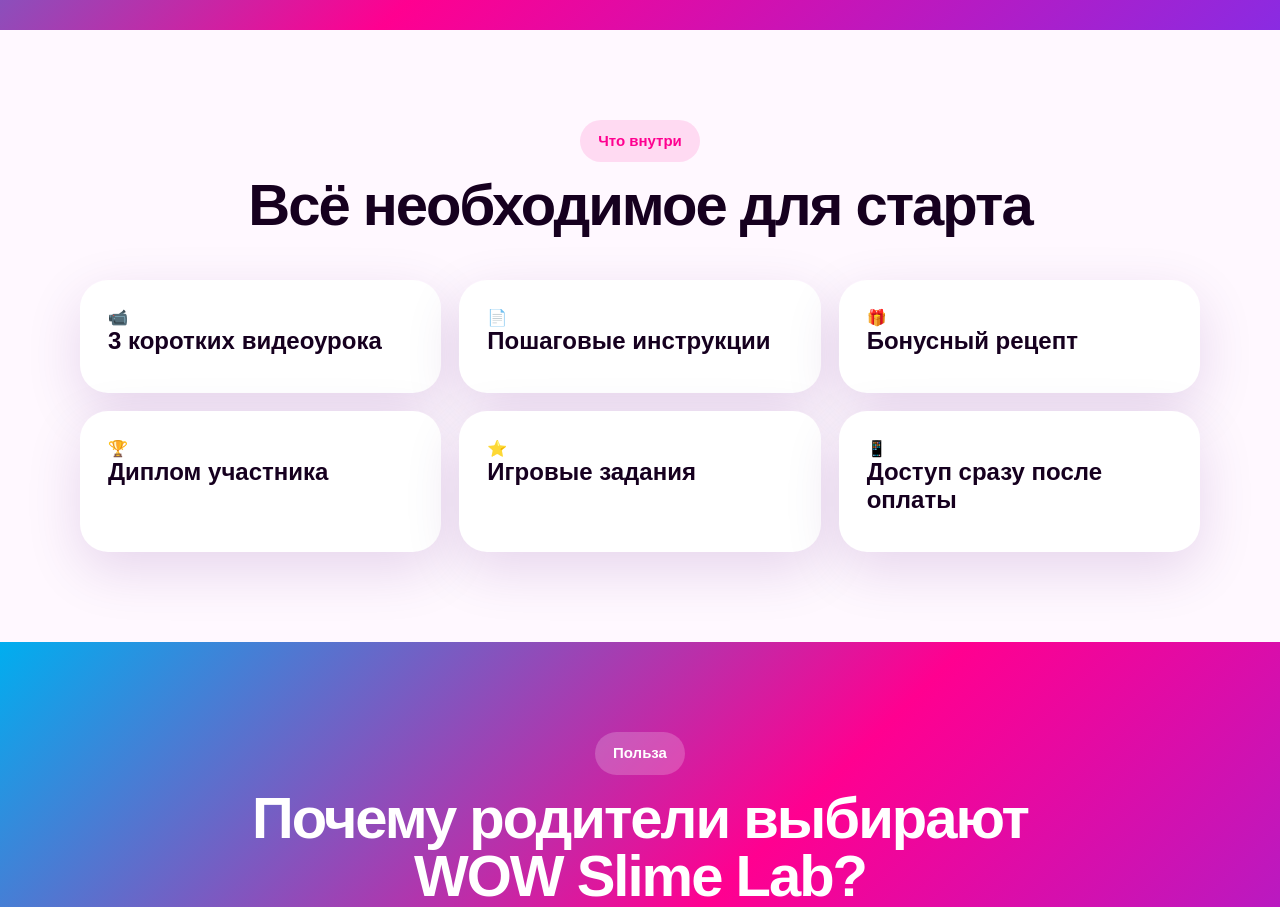
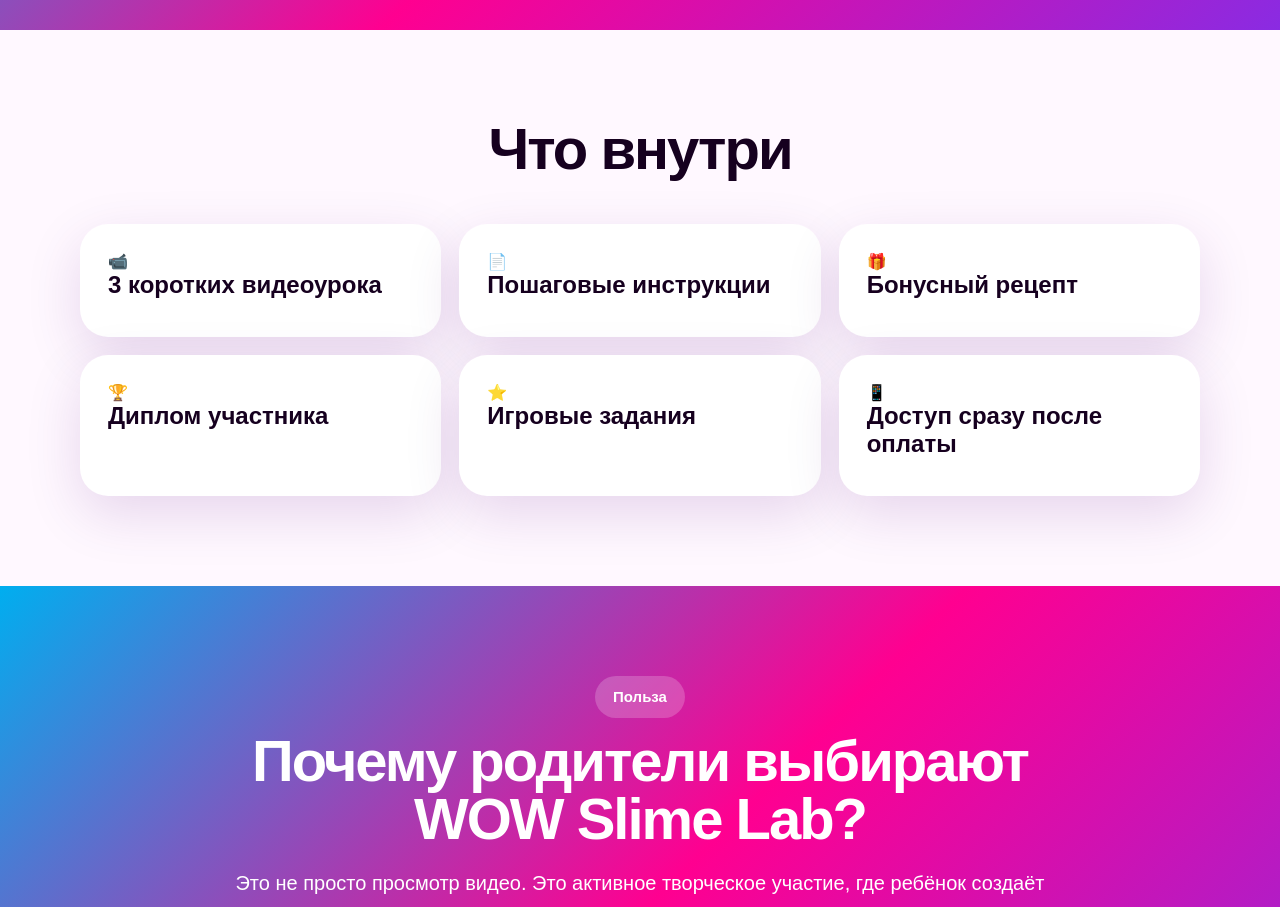
Before and after one commit to vikaslime/wow-slime-lab, a Next.js app: page / in a window 1280 px wide. Shown: the part 1960-2867 px from the top of the page. Built offline with nearby package versions, Linux system fonts and the light colour scheme.

Commit message:
Update page.tsx

```diff
--- a/app/page.tsx
+++ b/app/page.tsx
@@ -90,8 +90,8 @@ export default function Home() {
 
       <section className="section whiteSection">
         <div className="sectionHeader">
-          <p className="label">Что внутри</p>
-          <h2>Всё необходимое для старта</h2>
+
+          <h2>Что внутри</h2>
         </div>
 
         <div className="cardsGrid">
```
